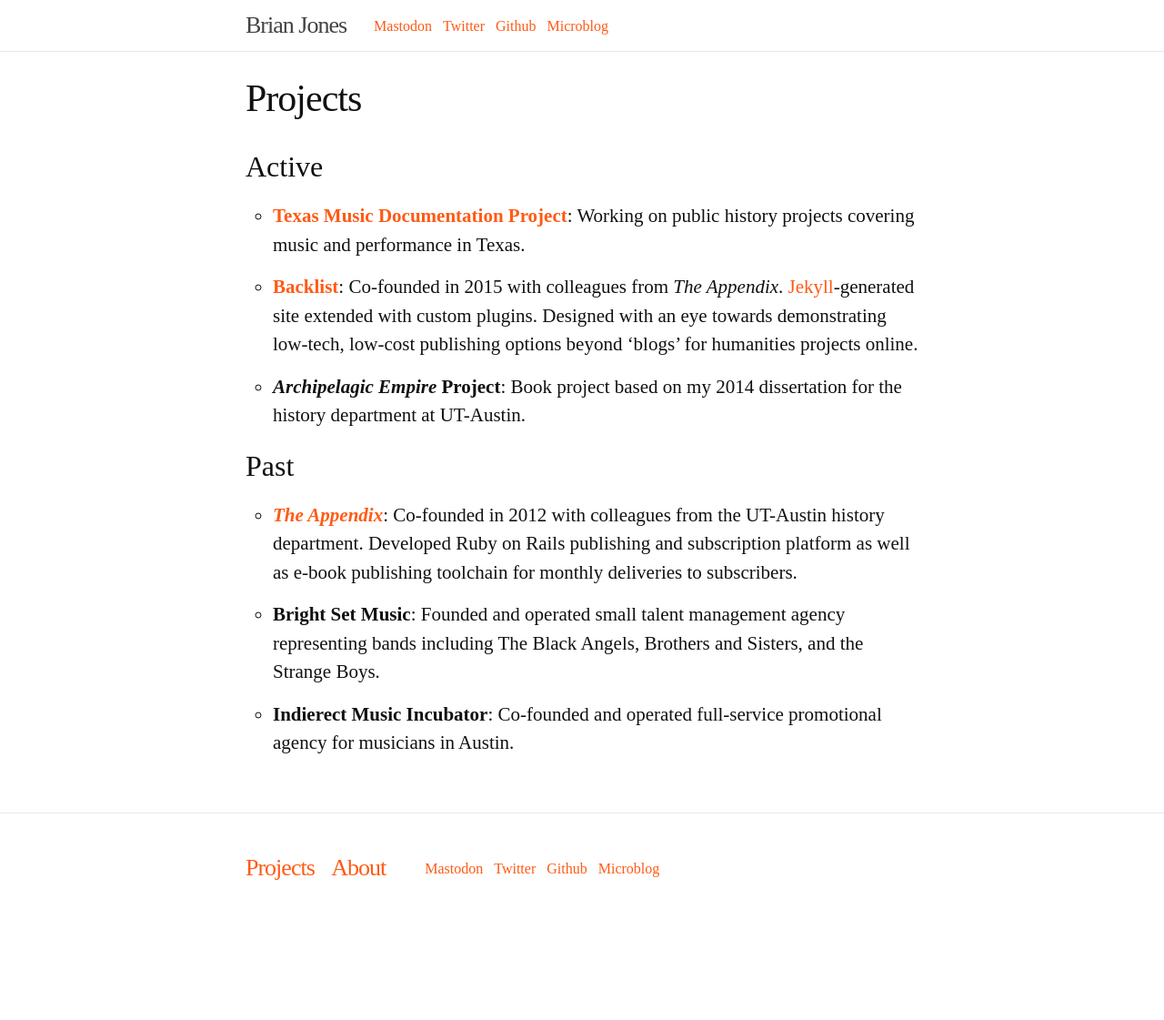
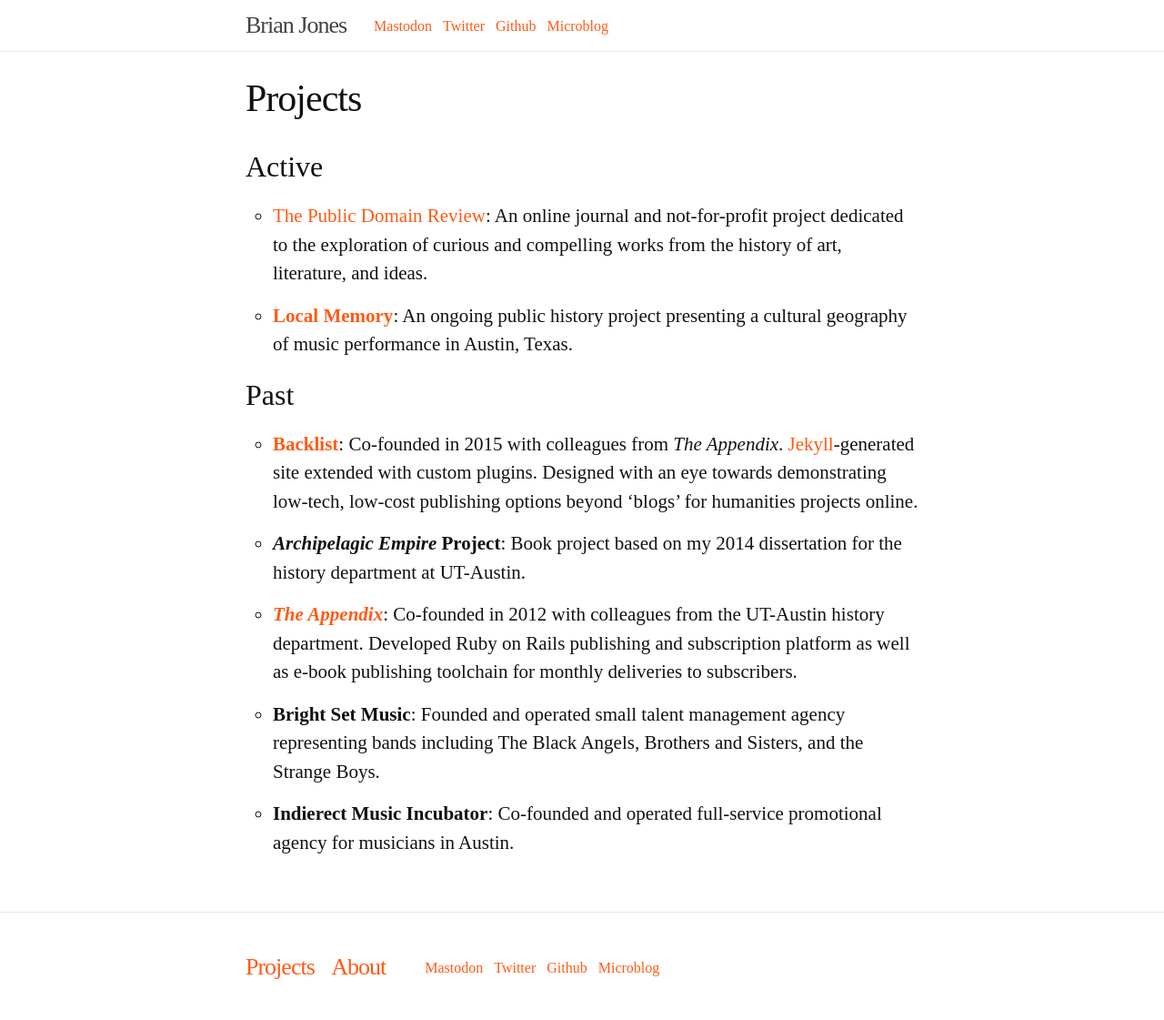
Before and after one commit to jonesbp/brianjon.es, a Jekyll site: the page built from projects.md, in a window 1280 px wide. Shown: the whole page at 91% size. Built offline with Jekyll 4.4.1, drawn with Linux system fonts in a browser that asks for light colours; comment, search, counter and statistics services are not loaded; before the commit the page ends 1012 px from its top, so only the background shows below that.

Commit message:
Update Projects page

```diff
--- a/projects.md
+++ b/projects.md
@@ -5,12 +5,14 @@
 
 ## Active
 
-- [**Texas Music Documentation Project**](https://texasmusicdocs.github.io/): Working on public history projects covering music and performance in Texas.
-- [**Backlist**](http://backlist.cc): Co-founded in 2015 with colleagues from _The Appendix_. [Jekyll](http://jekyllrb.com)-generated site extended with custom plugins. Designed with an eye towards demonstrating low-tech, low-cost publishing options beyond ‘blogs’ for humanities projects online.
-- **_Archipelagic Empire_ Project**: Book project based on my 2014 dissertation for the history department at UT-Austin.
+- [The Public Domain Review](https://publicdomainreview.org): An online journal and not-for-profit project dedicated to the exploration of curious and compelling works from the history of art, literature, and ideas.
+- [**Local Memory**](https://local-memory.org/): An ongoing public history project presenting a cultural geography of music performance in Austin, Texas.
+
 
 ## Past
 
+- [**Backlist**](http://backlist.cc): Co-founded in 2015 with colleagues from _The Appendix_. [Jekyll](http://jekyllrb.com)-generated site extended with custom plugins. Designed with an eye towards demonstrating low-tech, low-cost publishing options beyond ‘blogs’ for humanities projects online.
+- **_Archipelagic Empire_ Project**: Book project based on my 2014 dissertation for the history department at UT-Austin.
 - [**_The Appendix_**](https://theappendix.net): Co-founded in 2012 with colleagues from the UT-Austin history department. Developed Ruby on Rails publishing and subscription platform as well as e-book publishing toolchain for monthly deliveries to subscribers.
 - **Bright Set Music**: Founded and operated small talent management agency representing bands including The Black Angels, Brothers and Sisters, and the Strange Boys.
 - **Indierect Music Incubator**: Co-founded and operated full-service promotional agency for musicians in Austin.
```
